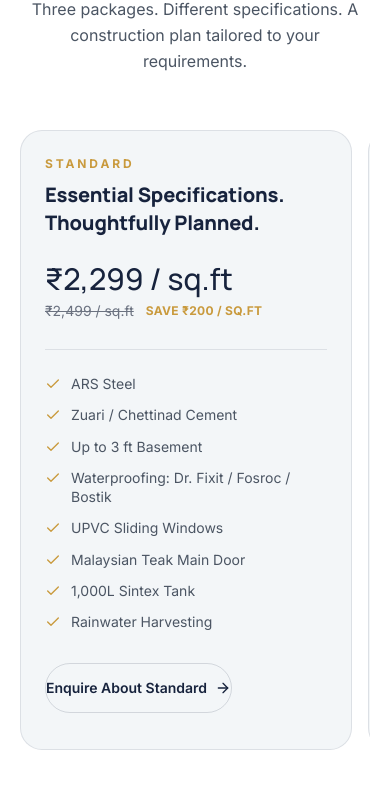
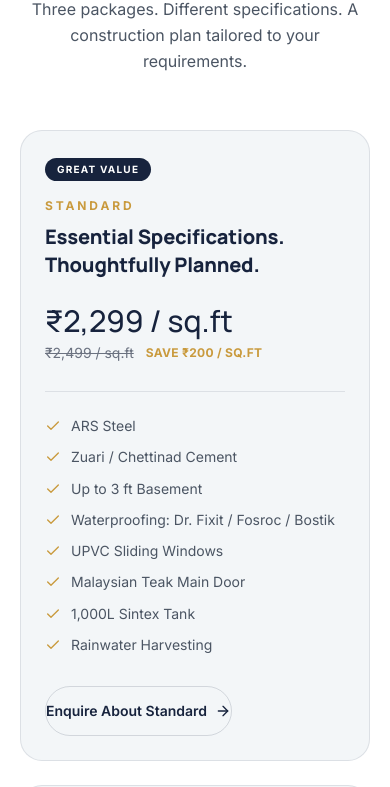
Before and after one commit to harishUrus/KJR-INFRA, a React (Vite) app: page / in a window 390 px wide. Shown: the part 4400-5187 px from the top of the page. Built offline with nearby package versions, Linux system fonts and the light colour scheme.

Commit message:
Stack packages vertically on mobile instead of horizontal swipe, add tier badges

```diff
--- a/src/components/Packages.tsx
+++ b/src/components/Packages.tsx
@@ -69,12 +69,12 @@ export function Packages() {
           })}
         </div>
 
-        {/* Mobile: horizontal swipe */}
-        <div className="flex snap-x snap-mandatory gap-4 overflow-x-auto pb-4 no-scrollbar lg:hidden">
+        {/* Mobile/tablet: vertical stack — scroll down through each package in full, no swiping */}
+        <div className="flex flex-col gap-6 lg:hidden">
           {PACKAGES.map((pkg) => (
             <div
               key={pkg.id}
-              className="package-card w-[85vw] flex-shrink-0 snap-center rounded-[22px] border border-navy/10 bg-bg-light p-6"
+              className="package-card w-full rounded-[22px] border border-navy/10 bg-bg-light p-6"
             >
               <PackageContent pkg={pkg} />
             </div>
@@ -106,7 +106,10 @@ export function Packages() {
 function PackageContent({ pkg }: { pkg: Package }) {
   return (
     <>
-      <p className="eyebrow mb-2">{pkg.name}</p>
+      <span className="inline-block rounded-full bg-navy px-3 py-1 text-[10px] font-bold uppercase tracking-[0.12em] text-white">
+        {pkg.badge}
+      </span>
+      <p className="eyebrow mb-2 mt-4">{pkg.name}</p>
       <h3 className="font-display text-xl text-navy sm:text-2xl">{pkg.tagline}</h3>
 
       <div className="mt-6 flex items-baseline gap-2">
--- a/src/data/packages.ts
+++ b/src/data/packages.ts
@@ -1,6 +1,7 @@
 export type Package = {
   id: 'standard' | 'premium' | 'luxury'
   name: string
+  badge: string
   tagline: string
   price: string
   originalPrice: string
@@ -12,6 +13,7 @@ export const PACKAGES: Package[] = [
   {
     id: 'standard',
     name: 'Standard',
+    badge: 'Great Value',
     tagline: 'Essential Specifications. Thoughtfully Planned.',
     price: '₹2,299 / sq.ft',
     originalPrice: '₹2,499 / sq.ft',
@@ -30,6 +32,7 @@ export const PACKAGES: Package[] = [
   {
     id: 'premium',
     name: 'Premium',
+    badge: 'Most Popular',
     tagline: 'Enhanced Specifications. Elevated Finishes.',
     price: '₹2,649 / sq.ft',
     originalPrice: '₹2,849 / sq.ft',
@@ -49,6 +52,7 @@ export const PACKAGES: Package[] = [
   {
     id: 'luxury',
     name: 'Luxury',
+    badge: 'Top Tier',
     tagline: 'Premium Materials. Refined Finishing.',
     price: '₹2,999 / sq.ft',
     originalPrice: '₹3,199 / sq.ft',
```
